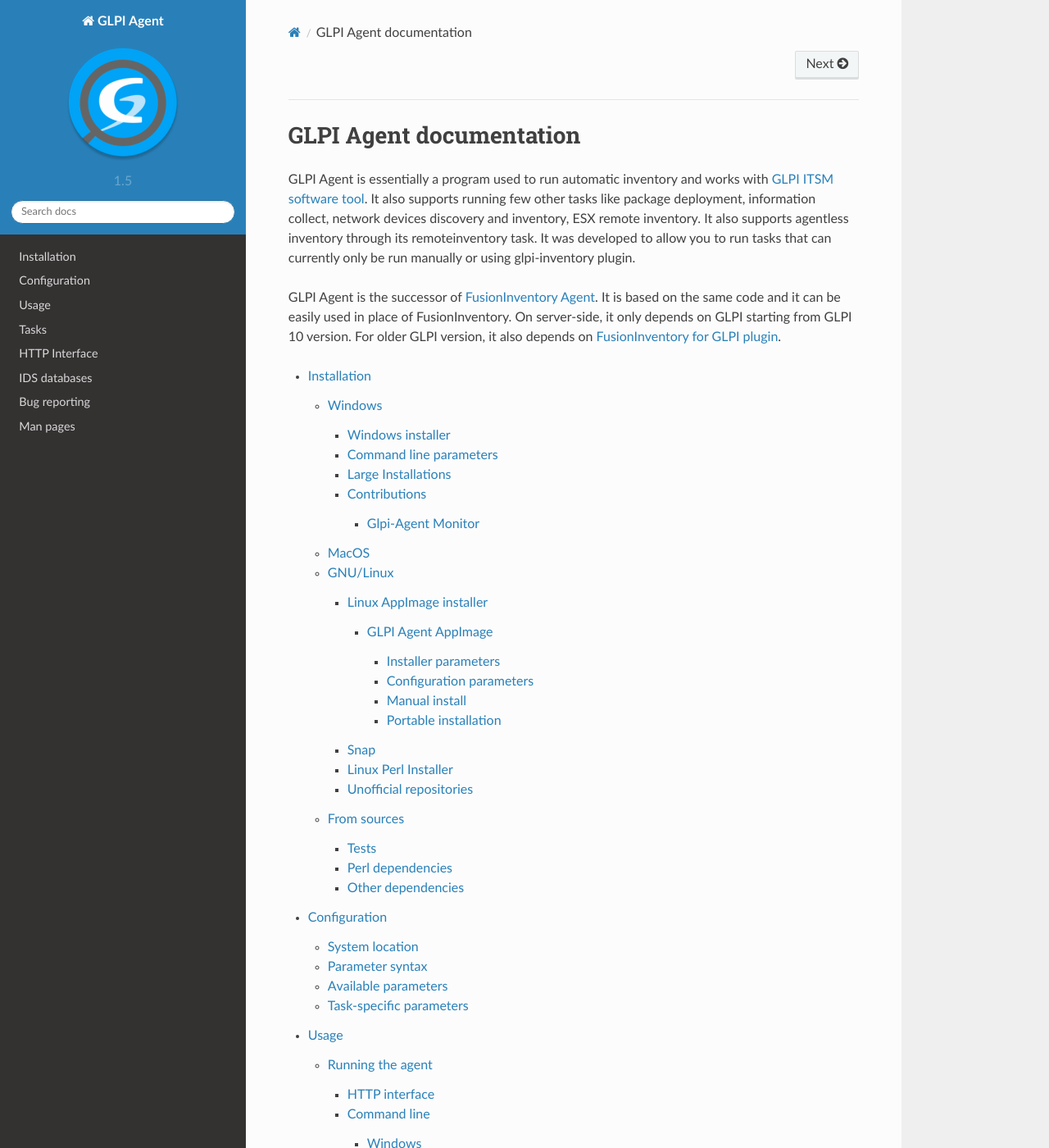
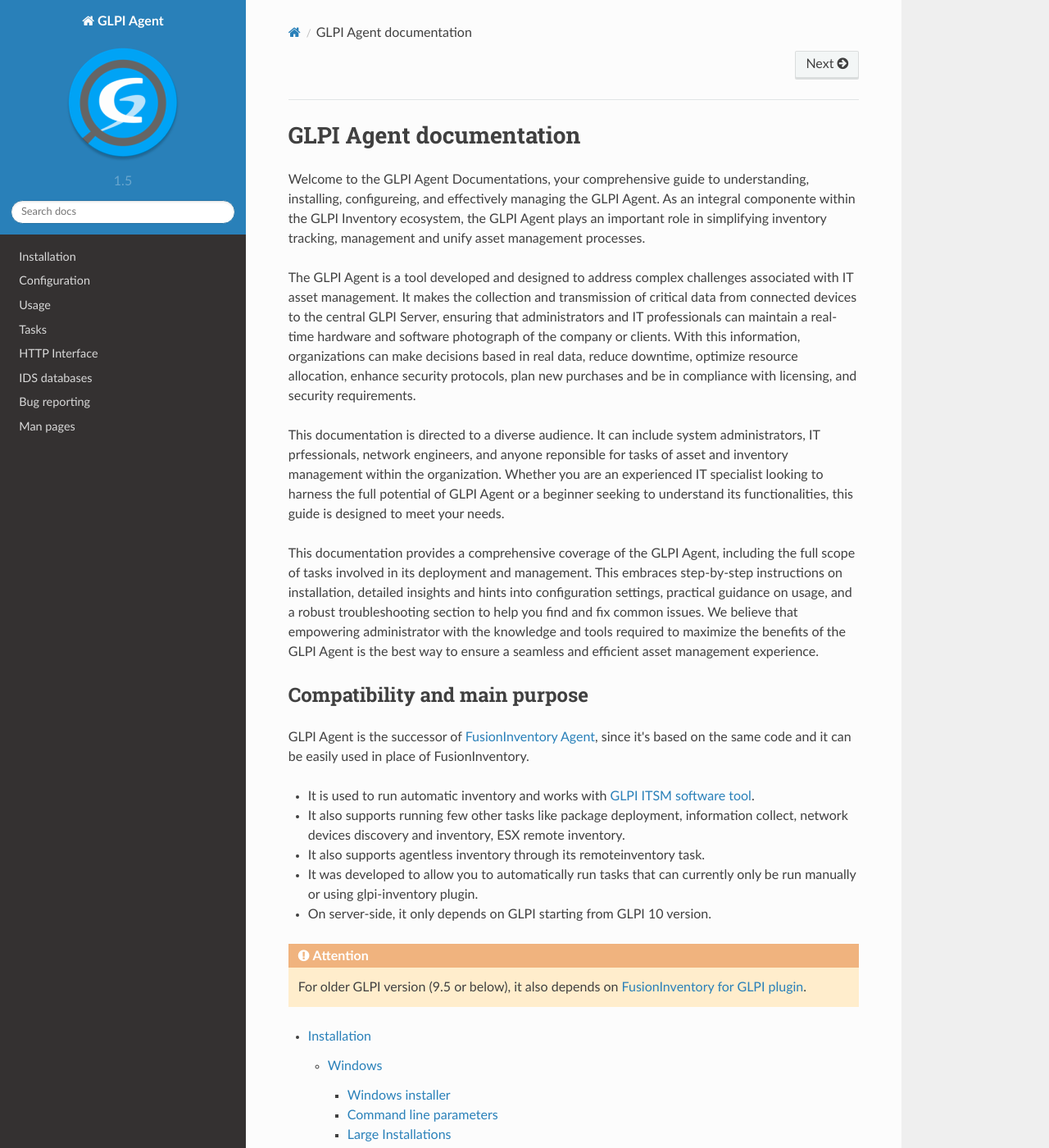
Before and after one commit to glpi-project/doc-agent, a Sphinx documentation site: the page built from source/index.rst, in a window 1280 px wide and 1400 px high. Shown: the whole window at 82% size. Built offline with Sphinx 7.4.7 and the Read the Docs theme 2.0.0, drawn with Linux system fonts in a browser that asks for light colours.

Commit message:
Introduction added to the GLPI agent index page and also to the toolbox plugin description
I still need some more practical examples to showcase the /toolbox usability after it is enabled.

```diff
--- a/source/index.rst
+++ b/source/index.rst
@@ -2,15 +2,30 @@
 GLPI Agent documentation
 ========================
 
-GLPI Agent is essentially a program used to run automatic inventory and works with `GLPI ITSM software tool <https://glpi-project.org/>`_.
-It also supports running few other tasks like package deployment, information collect, network devices discovery and inventory, ESX remote inventory.
-It also supports agentless inventory through its remoteinventory task.
-It was developed to allow you to run tasks that can currently only be run manually or using glpi-inventory plugin.
+Welcome to the GLPI Agent Documentations, your comprehensive guide to understanding, installing, configureing, and effectively managing the GLPI Agent.
+As an integral componente within the GLPI Inventory ecosystem, the GLPI Agent plays an important role in simplifying inventory tracking, management and unify asset management processes.
 
-GLPI Agent is the successor of `FusionInventory Agent <https://github.com/fusioninventory/fusioninventory-agent>`_.
-It is based on the same code and it can be easily used in place of FusionInventory.
-On server-side, it only depends on GLPI starting from GLPI 10 version.
-For older GLPI version, it also depends on `FusionInventory for GLPI plugin <https://github.com/fusioninventory/fusioninventory-for-glpi>`_.
+The GLPI Agent is a tool developed and designed to address complex challenges associated with IT asset management. It makes the collection and transmission of critical data from connected devices to the central GLPI Server, ensuring that administrators and IT professionals can maintain a real-time hardware and software photograph of the company or clients.
+With this information, organizations can make decisions based in real data, reduce downtime, optimize resource allocation, enhance security protocols, plan new purchases and be in compliance with licensing, and security requirements.
+
+This documentation is directed to a diverse audience. It can include system administrators, IT prfessionals, network engineers, and anyone reponsible for tasks of asset and inventory management within the organization. Whether you are an experienced IT specialist looking to harness the full potential of GLPI Agent or a beginner seeking to understand its functionalities, this guide is designed to meet your needs.
+
+This documentation provides a comprehensive coverage of the GLPI Agent, including the full scope of tasks involved in its deployment and management. This embraces step-by-step instructions on installation, detailed insights and hints into configuration settings, practical guidance on usage, and a robust troubleshooting section to help you find and fix common issues. We believe that empowering administrator with the knowledge and tools required to maximize the benefits of the GLPI Agent is the best way to ensure a seamless and efficient asset management experience.
+
+Compatibility and main purpose
+------------------------------
+
+GLPI Agent is the successor of `FusionInventory Agent <https://github.com/fusioninventory/fusioninventory-agent>`_, since it's based on the same code and it can be easily used in place of FusionInventory.
+
+- It is used to run automatic inventory and works with `GLPI ITSM software tool <https://glpi-project.org/>`_.
+- It also supports running few other tasks like package deployment, information collect, network devices discovery and inventory, ESX remote inventory.
+- It also supports agentless inventory through its remoteinventory task.
+- It was developed to allow you to automatically run tasks that can currently only be run manually or using glpi-inventory plugin.
+- On server-side, it only depends on GLPI starting from GLPI 10 version.
+
+.. attention::
+   For older GLPI version (9.5 or below), it also depends on `FusionInventory for GLPI plugin <https://github.com/fusioninventory/fusioninventory-for-glpi>`_.
+
 
 .. toctree::
    :maxdepth: 5
```
Also changed, not shown: source/plugins/toolbox-plugin.rst (+8 -12 lines).
